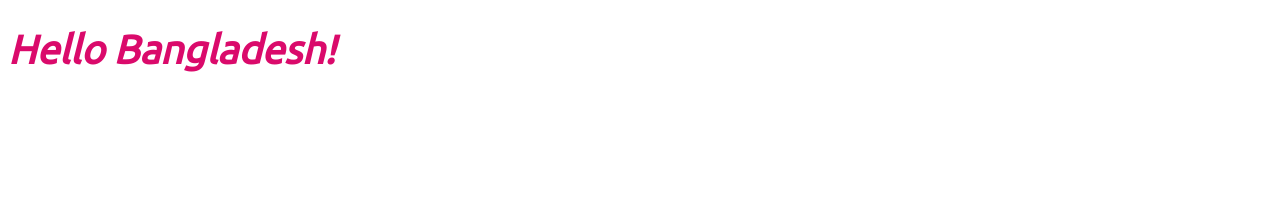
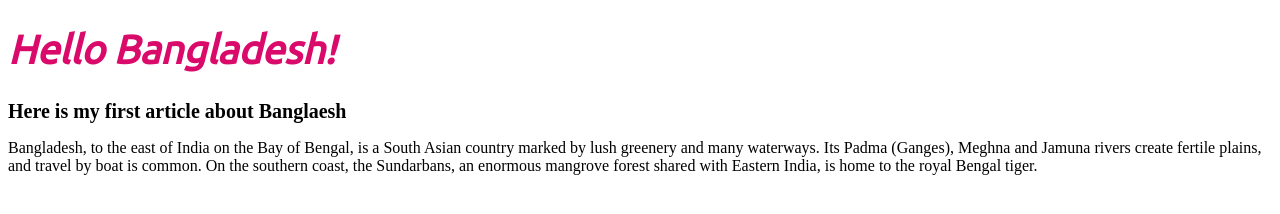
Before and after one commit to islamrakib7/html-101, a plain HTML site: page index.html in a window 1280 px wide. Drawn offline with Linux system fonts and the light colour scheme.

Commit message:
Added detail h2

```diff
--- a/index.html
+++ b/index.html
@@ -8,6 +8,8 @@
 </head>
 <body>
     <h1>Hello Bangladesh!</h1>
+    <h2>Here is my first article about Banglaesh</h2>
+    <p>Bangladesh, to the east of India on the Bay of Bengal, is a South Asian country marked by lush greenery and many waterways. Its Padma (Ganges), Meghna and Jamuna rivers create fertile plains, and travel by boat is common. On the southern coast, the Sundarbans, an enormous mangrove forest shared with Eastern India, is home to the royal Bengal tiger.</p>
 
     <script type="text/javascript">
     console.log('hello world');
--- a/style.css
+++ b/style.css
@@ -5,3 +5,8 @@ h1{
   font-size: 40px;
   font-style: italic;
 }
+h2{
+  color: black;
+  font-size: 20px;
+  font-style: bold;
+}
```
